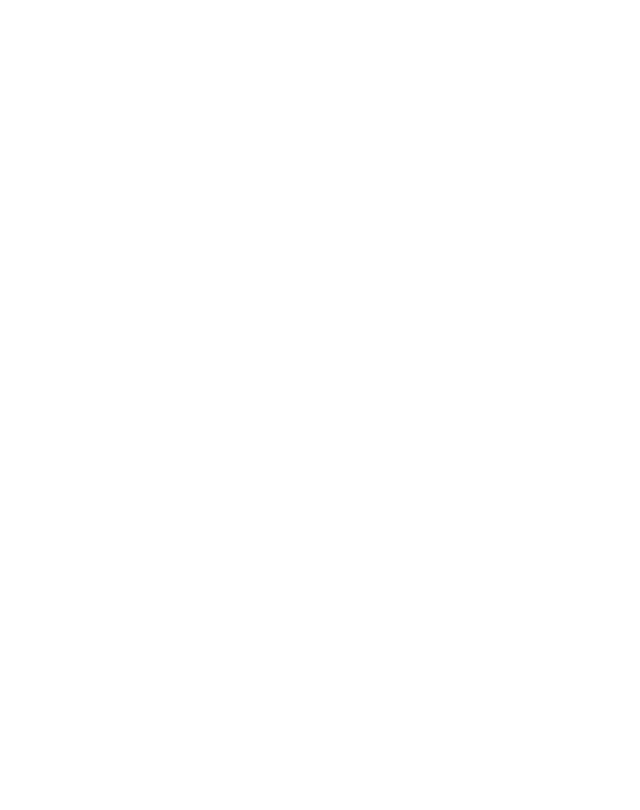
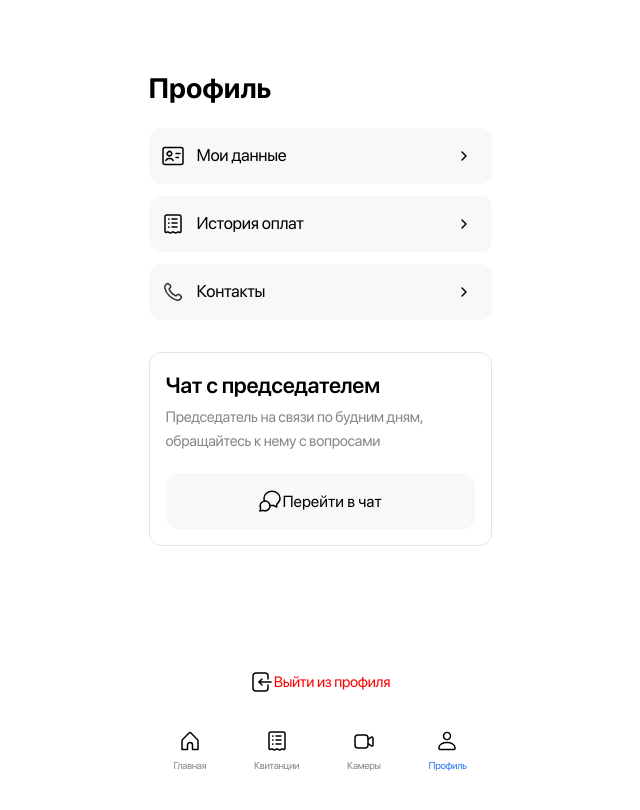
Before and after one commit to artem-shadrin/garage, a website: page pages/profile/index.html in a window 1280 px wide. Shown: the whole page, without its empty margins (320-960 px from the left). Drawn offline with Linux system fonts and the light colour scheme.

Commit message:
create profile pages

```diff
--- a/pages/profile/data.html
+++ b/pages/profile/data.html
@@ -0,0 +1,104 @@
+<!DOCTYPE html>
+<html lang="ru">
+
+<head>
+  <meta charset="UTF-8">
+  <meta http-equiv="X-UA-Compatible" content="IE=edge">
+  <meta name="viewport" content="width=device-width, initial-scale=1.0">
+  <link rel="stylesheet" href="../../styles/styles.css">
+  <title>Document</title>
+</head>
+
+<body>
+  <section class="profile-data">
+    <div class="container">
+      <header class="header">
+        <div class="header__link">
+          <a onclick="javascript:history.back();" class="section__back-button">
+            <svg class="i-icon i-icon--md">
+              <use xlink:href="../../icons/sprite.svg#ic_arrowback"></use>
+            </svg>
+          </a>
+        </div>
+        <div class="header__link">
+          <a href="/pages/profile/edit.html" class="section__back-button">
+            <svg class="i-icon i-icon--md">
+              <use xlink:href="../../icons/sprite.svg#pen"></use>
+            </svg>
+          </a>
+        </div>
+      </header>
+      <h2 class="profile-data__title">Профиль</h2>
+      <div class="profile-data__info">
+        <div class="profile-data__field">
+          <div class="garage-field">
+            <input type="text" class="garage-field__input" value="Спиридонов Олег Викторович" name="profile__name"
+              id="profile__name" placeholder=" " disabled>
+            <label for="profile__name" class="garage-field__label">ФИО</label>
+          </div>
+          <div class="garage-field">
+            <input type="text" class="garage-field__input" value="+7 (000) 000-00-00" name="profile__tel"
+              id="profile__tel" placeholder=" " disabled>
+            <label for="profile__tel" class="garage-field__label">Номер телефона</label>
+          </div>
+          <div class="garage-field">
+            <input type="text" class="garage-field__input" value="test@mail.ru" name="profile__email"
+              id="profile__email" placeholder=" " disabled>
+            <label for="profile__email" class="garage-field__label">E-mail</label>
+          </div>
+        </div>
+      </div>
+    </div>
+  </section>
+  <footer>
+    <div class="container">
+      <nav class="garage-navigation">
+        <ul class="garage-navigation__list">
+          <li class="garage-navigation__item" id="link-home">
+            <a href="/pages/main/index.html" class="garage-link">
+              <div class="garage-link__icon">
+                <svg class="i-icon i-icon--md">
+                  <use xlink:href="../../icons/sprite.svg#ic_home"></use>
+                </svg>
+              </div>
+              <span class="garage-link__title">Главная</span>
+            </a>
+          </li>
+          <li class="garage-navigation__item" id="link-receipt">
+            <a href="/pages/receipt/index.html" class="garage-link">
+              <div class="garage-link__icon">
+                <svg class="i-icon i-icon--md">
+                  <use xlink:href="../../icons/sprite.svg#ic_receipt"></use>
+                </svg>
+              </div>
+              <span class="garage-link__title">Квитанции</span>
+            </a>
+          </li>
+          <li class="garage-navigation__item" id="link-cameras">
+            <a href="/pages/camera/index.html" class="garage-link">
+              <div class="garage-link__icon">
+                <svg class="i-icon i-icon--md">
+                  <use xlink:href="../../icons/sprite.svg#ic_camera"></use>
+                </svg>
+              </div>
+              <span class="garage-link__title">Камеры</span>
+            </a>
+          </li>
+          <li class="garage-navigation__item garage-navigation__item--active" id="link-profile">
+            <a href="/pages/profile/index.html" class="garage-link">
+              <div class="garage-link__icon">
+                <svg class="i-icon i-icon--md">
+                  <use xlink:href="../../icons/sprite.svg#ic_profile"></use>
+                </svg>
+              </div>
+              <span class="garage-link__title">Профиль</span>
+            </a>
+          </li>
+        </ul>
+      </nav>
+    </div>
+  </footer>
+  <script src="../../js/script.js"></script>
+</body>
+
+</html>
--- a/pages/profile/index.html
+++ b/pages/profile/index.html
@@ -0,0 +1,131 @@
+<!DOCTYPE html>
+<html lang="ru">
+
+<head>
+  <meta charset="UTF-8">
+  <meta http-equiv="X-UA-Compatible" content="IE=edge">
+  <meta name="viewport" content="width=device-width, initial-scale=1.0">
+  <link rel="stylesheet" href="../../styles/styles.css">
+  <title>Document</title>
+</head>
+
+<body>
+  <section class="profile">
+    <div class="container">
+      <h2 class="section__title profile__title">Профиль</h2>
+      <div class="profile__menu">
+        <div class="profile__item-menu">
+          <a href="/pages/profile/data.html" class="garage-setting-button" id="data-profile">
+            <span class="garage-setting-button__label">
+              <svg class="i-icon i-icon--md">
+                <use xlink:href="../../icons/sprite.svg#ic_profilecard"></use>
+              </svg>
+            </span>
+            <span class="garage-setting-button__caption">Мои данные</span>
+            <svg class="i-icon i-icon--md">
+              <use xlink:href="../../icons/sprite.svg#ic_arrow"></use>
+            </svg>
+          </a>
+        </div>
+        <div class="profile__item-menu">
+          <a href="/pages/profile/history.html" class="garage-setting-button" id="history">
+            <span class="garage-setting-button__label">
+              <svg class="i-icon i-icon--md">
+                <use xlink:href="../../icons/sprite.svg#ic_receipt"></use>
+              </svg>
+            </span>
+            <span class="garage-setting-button__caption">История оплат</span>
+            <svg class="i-icon i-icon--md">
+              <use xlink:href="../../icons/sprite.svg#ic_arrow"></use>
+            </svg>
+          </a>
+        </div>
+        <div class="profile__item-menu">
+          <a href="/pages/profile/contacts.html" class="garage-setting-button" id="contacts">
+            <span class="garage-setting-button__label">
+              <svg class="i-icon i-icon--md">
+                <use xlink:href="../../icons/sprite.svg#ic_phone"></use>
+              </svg>
+            </span>
+            <span class="garage-setting-button__caption">Контакты</span>
+            <svg class="i-icon i-icon--md">
+              <use xlink:href="../../icons/sprite.svg#ic_arrow"></use>
+            </svg>
+          </a>
+        </div>
+      </div>
+      <div class="profile__chat">
+        <div class="chat-block">
+          <h4 class="chat-block__title">Чат с председателем</h4>
+          <span class="chat-block__subtitle">Председатель на связи по будним дням, обращайтесь к нему с вопросами</span>
+          <a href="/pages/profile/chat.html" class="chat-block__btn">
+            <svg class="i-icon i-icon--md">
+              <use xlink:href="../../icons/sprite.svg#message"></use>
+            </svg>
+            Перейти в чат
+          </a>
+        </div>
+      </div>
+      <div class="profile__exit">
+        <a class="exit-btn">
+          <svg class="i-icon i-icon--md">
+            <use xlink:href="../../icons/sprite.svg#exit-log-out-arrow"></use>
+          </svg>
+          Выйти из профиля
+
+        </a>
+      </div>
+    </div>
+  </section>
+  <footer>
+    <div class="container">
+      <nav class="garage-navigation">
+        <ul class="garage-navigation__list">
+          <li class="garage-navigation__item" id="link-home">
+            <a href="/pages/main/index.html" class="garage-link">
+              <div class="garage-link__icon">
+                <svg class="i-icon i-icon--md">
+                  <use xlink:href="../../icons/sprite.svg#ic_home"></use>
+                </svg>
+              </div>
+              <span class="garage-link__title">Главная</span>
+            </a>
+          </li>
+          <li class="garage-navigation__item" id="link-receipt">
+            <a href="/pages/receipt/index.html" class="garage-link">
+              <div class="garage-link__icon">
+                <svg class="i-icon i-icon--md">
+                  <use xlink:href="../../icons/sprite.svg#ic_receipt"></use>
+                </svg>
+              </div>
+              <span class="garage-link__title">Квитанции</span>
+            </a>
+          </li>
+          <li class="garage-navigation__item" id="link-cameras">
+            <a href="/pages/camera/index.html" class="garage-link">
+              <div class="garage-link__icon">
+                <svg class="i-icon i-icon--md">
+                  <use xlink:href="../../icons/sprite.svg#ic_camera"></use>
+                </svg>
+              </div>
+              <span class="garage-link__title">Камеры</span>
+            </a>
+          </li>
+          <li class="garage-navigation__item garage-navigation__item--active" id="link-profile">
+            <a href="/pages/profile/index.html" class="garage-link">
+              <div class="garage-link__icon">
+                <svg class="i-icon i-icon--md">
+                  <use xlink:href="../../icons/sprite.svg#ic_profile"></use>
+                </svg>
+              </div>
+              <span class="garage-link__title">Профиль</span>
+            </a>
+          </li>
+        </ul>
+      </nav>
+    </div>
+  </footer>
+  <script src="../../js/script.js"></script>
+</body>
+
+</html>
--- a/scss/layout/_profile.scss
+++ b/scss/layout/_profile.scss
@@ -0,0 +1,124 @@
+.profile {
+  padding-top: 72px;
+  &__title {
+    margin-bottom: 24px;
+  }
+
+  &__menu {
+    margin-bottom: 32px;
+  }
+
+  &__item-menu {
+    & + & {
+      margin-top: 12px;
+    }
+  }
+
+  &__chat {
+    margin-bottom: 112px;
+  }
+
+  &__exit {
+    width: max-content;
+    margin: 0 auto 112px;
+  }
+}
+.chat-block {
+  padding: 16px;
+  border: 1px solid rgba(0, 0, 0, 0.1);
+  border-radius: 12px;
+  display: flex;
+  flex-direction: column;
+  &__title {
+    font-family: "SF Pro Display";
+    font-style: normal;
+    font-weight: 600;
+    font-size: 22px;
+    line-height: 32px;
+    /* identical to box height, or 145% */
+
+    letter-spacing: -0.3px;
+
+    color: #000000;
+    margin-bottom: 4px;
+  }
+
+  &__subtitle {
+    font-family: "SF Pro Display";
+    font-style: normal;
+    font-weight: 400;
+    font-size: 15px;
+    line-height: 24px;
+    /* or 160% */
+
+    letter-spacing: -0.3px;
+
+    /* Gray 02 */
+
+    color: $grey-2;
+    margin-bottom: 20px;
+  }
+
+  &__btn {
+    height: 56px;
+    display: flex;
+    justify-content: center;
+    align-items: center;
+    /* Gray 01 */
+
+    background: $grey-1;
+    border-radius: 12px;
+  }
+}
+.exit-btn {
+  width: 173px;
+  height: 48px;
+  padding: 12px;
+  display: flex;
+  justify-content: center;
+  align-items: center;
+  font-weight: 400;
+  font-size: 15px;
+  line-height: 24px;
+  /* identical to box height, or 160% */
+
+  letter-spacing: -0.3px;
+
+  color: $red;
+}
+
+.header {
+  display: flex;
+  justify-content: space-between;
+  align-items: center;
+  a {
+    margin-bottom: 0;
+  }
+  margin-bottom: 16px;
+}
+
+.profile-data {
+  padding-top: 56px;
+  &__title {
+    font-family: "SF Pro Display";
+    font-style: normal;
+    font-weight: 600;
+    font-size: 22px;
+    line-height: 32px;
+    /* identical to box height, or 145% */
+
+    letter-spacing: -0.3px;
+
+    color: #000000;
+    margin-bottom: 16px;
+  }
+
+  &__field {
+    & + & {
+      margin-top: 8px;
+    }
+  }
+  &__save-btn {
+    margin-top: 32px;
+  }
+}
```
Also changed, not shown: pages/profile/edit.html (+111 -0 lines), pages/receipt/index.html (+1 -1 lines), styles/styles.css, 1 other file.
